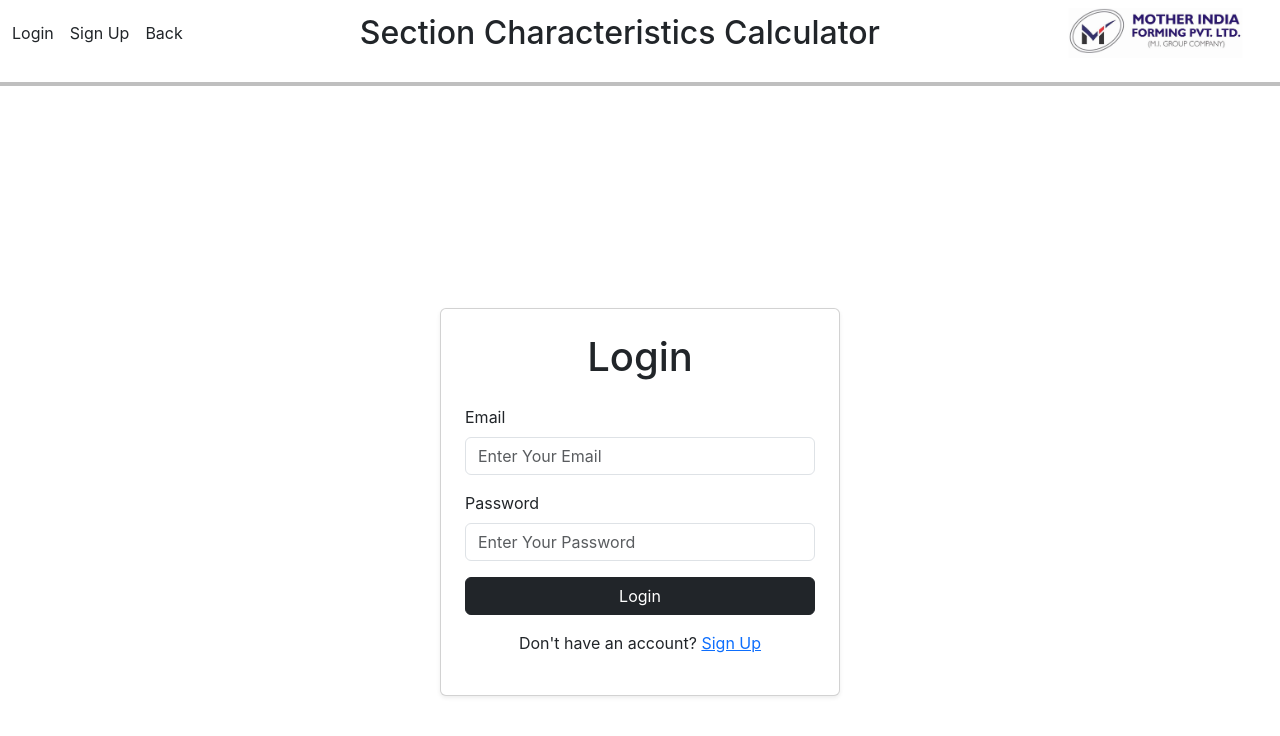
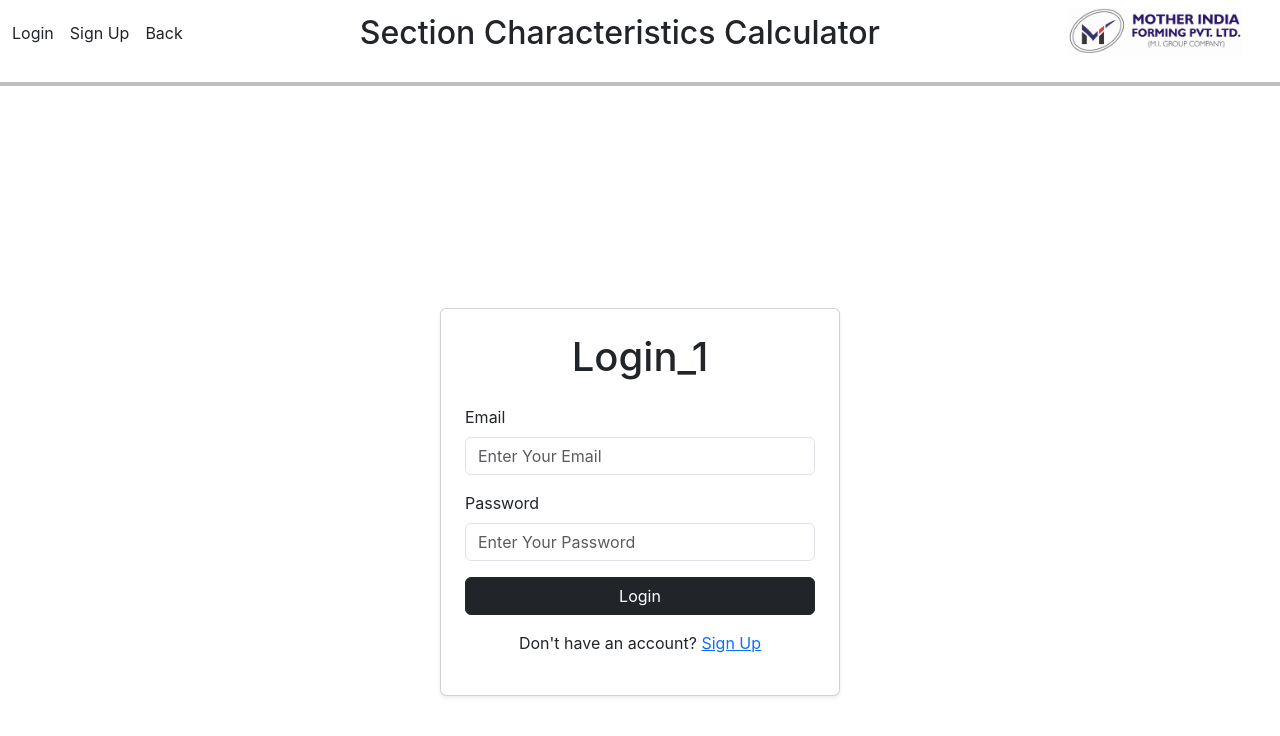
Before and after one commit to Ankur2903/deploy-MI-test, a React (Create React App) app in the folder mi-1/: page /login in a window 1280 px wide. Shown: the top 736 px of the page. Built offline with nearby package versions, Linux system fonts and the light colour scheme; the HTML template or start-up script is replaced by a standard one.

Commit message:
Update Login.js

```diff
--- a/mi-1/src/component/Login.js
+++ b/mi-1/src/component/Login.js
@@ -59,7 +59,7 @@
   return (
     <div className="d-flex justify-content-center align-items-center vh-100">
       <div className="card shadow-sm p-4" style={{ width: '100%', maxWidth: '400px' }}>
-        <h1 className="text-center mb-4">Login</h1>
+        <h1 className="text-center mb-4">Login_1</h1>
         <form onSubmit={handleSubmit}>
           <fieldset>
             <div className="mb-3">
```
